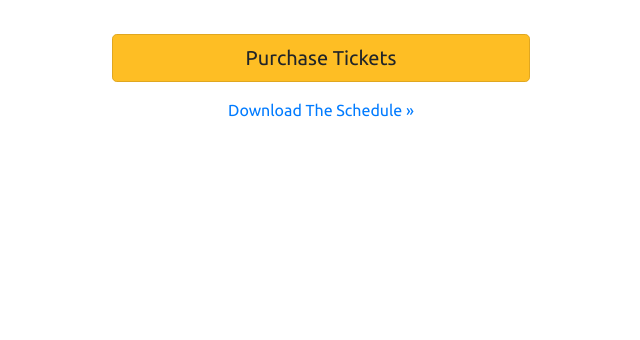
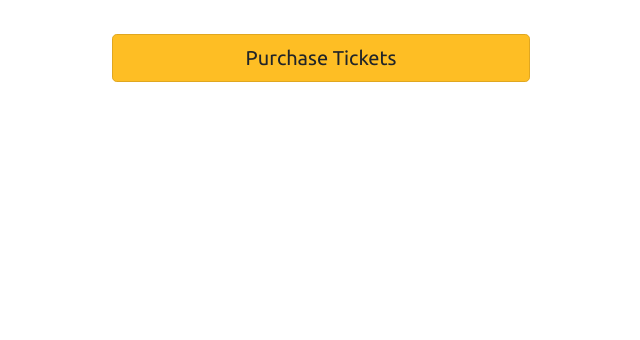
Before and after one commit to tomhwtt/gkaa, a Django app: template website/templates/website/event_detail.html in a window 1280 px wide. Shown: the part 83-423 px from the top of the page, without its empty margins (319-959 px from the left). Run offline with Django 3.2, Linux system fonts and the light colour scheme; the template is opened without the code that fills it, so the values that code supplies are empty; some libraries are stand-ins or nearby versions.

Commit message:
remove schedule download

```diff
--- a/website/templates/website/event_detail.html
+++ b/website/templates/website/event_detail.html
@@ -35,12 +35,6 @@
 
     </div>
 
-    <div class="col-12 text-center">
-      <a href="https://gkaa.us/reunion-schedule" target="_blank">
-        Download The Schedule &raquo;
-      </a>
-    </div>
-
     {% if not event.is_closed %}
     <div class="col-12">
       {{ event.description | safe }}
```
